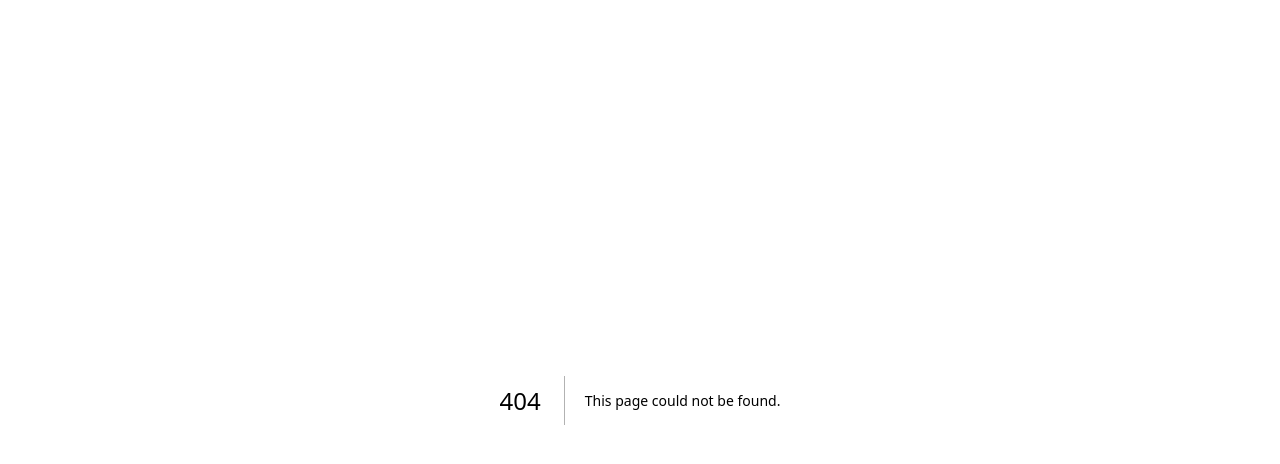
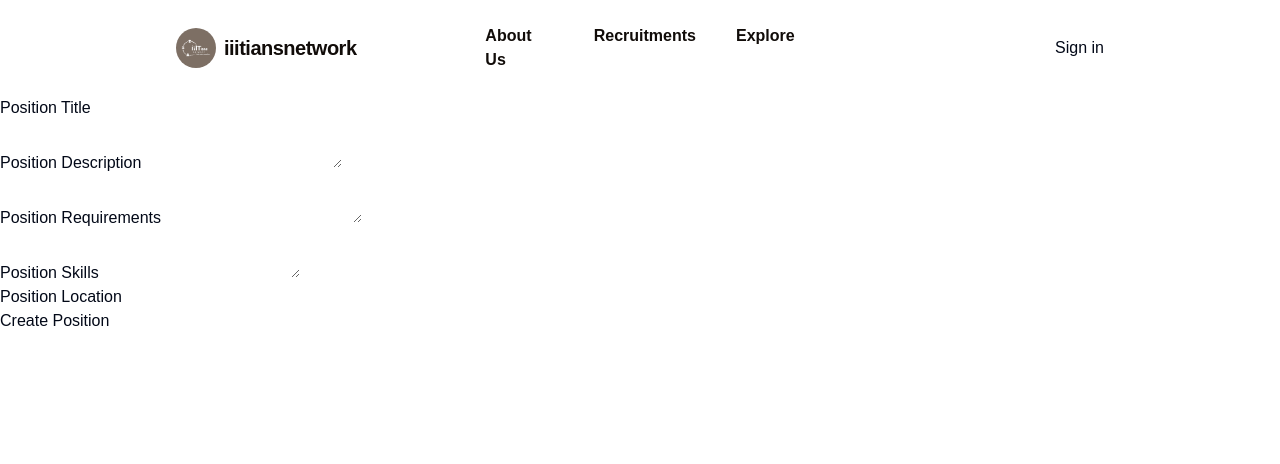
Before and after one commit to yogeyyy/IIITiansNetworkWeb, a Next.js app: page /createPosition in a window 1280 px wide. Before the commit this address had no page. Shown: the top 464 px of the page. Built offline with nearby package versions, Linux system fonts and the light colour scheme; no server answers.

Commit message:
Implement: Create position

```diff
--- /dev/null
+++ b/actions/positionsActions.ts
@@ -0,0 +1,24 @@
+"use server";
+
+import connectDB from "@/mongodb/db";
+import { Position, PositionBase } from "@/mongodb/models/position";
+import { currentUser } from "@clerk/nextjs/server";
+
+export default async function createPositionAction(data: PositionBase) {
+    await connectDB();
+    const user = await currentUser();
+
+    if(!user) { //check user present
+        throw new Error("User not authenticated");
+    }
+
+    if(!data) { // check if position input is empty
+        throw new Error("Position content is required");
+    }
+
+    try {
+        await Position.create(data);
+    } catch (error) {
+        throw new Error(`Error creating position: ${error}`);
+    }
+}
--- /dev/null
+++ b/app/(recruitment)/createPosition/page.tsx
@@ -0,0 +1,103 @@
+"use client"
+
+import createPositionAction from "@/actions/positionsActions";
+import { PositionBase, PositionData } from "@/mongodb/models/position";
+import { useState } from "react";
+
+const createPosition = () => {
+  const [formData, setFormData] = useState({
+    positionTitle: '',
+    positionDescription: '',
+    positionRequirements: '',
+    positionSkills: '',
+    positionLocation: '',
+  });
+
+  const handleChange = (e: React.ChangeEvent<HTMLInputElement | HTMLTextAreaElement>) => {
+    const { name, value } = e.target;
+    setFormData({
+      ...formData,
+      [name]: value,
+    });
+  };
+
+  const handleSubmit = (e: React.FormEvent) => {
+    e.preventDefault();
+
+    // TODO: checks
+
+    //promise
+    const promise = handleCreatePosition(formData);
+
+    // Toast
+
+  };
+
+  const handleCreatePosition = async (data: PositionBase) => {
+    try {
+      await createPositionAction(data);
+    } catch (error) {
+      console.log("Error Creating position:", error);
+    }
+  }
+
+  return (
+    <form onSubmit={handleSubmit}>
+      <div>
+        <label htmlFor="positionTitle">Position Title</label>
+        <input
+          type="text"
+          id="positionTitle"
+          name="positionTitle"
+          value={formData.positionTitle}
+          onChange={handleChange}
+          required
+        />
+      </div>
+      <div>
+        <label htmlFor="positionDescription">Position Description</label>
+        <textarea
+          id="positionDescription"
+          name="positionDescription"
+          value={formData.positionDescription}
+          onChange={handleChange}
+          required
+        />
+      </div>
+      <div>
+        <label htmlFor="positionRequirements">Position Requirements</label>
+        <textarea
+          id="positionRequirements"
+          name="positionRequirements"
+          value={formData.positionRequirements}
+          onChange={handleChange}
+          required
+        />
+      </div>
+      <div>
+        <label htmlFor="positionSkills">Position Skills</label>
+        <textarea
+          id="positionSkills"
+          name="positionSkills"
+          value={formData.positionSkills}
+          onChange={handleChange}
+          required
+        />
+      </div>
+      <div>
+        <label htmlFor="positionLocation">Position Location</label>
+        <input
+          type="text"
+          id="positionLocation"
+          name="positionLocation"
+          value={formData.positionLocation}
+          onChange={handleChange}
+          required
+        />
+      </div>
+      <button type="submit">Create Position</button>
+    </form>
+  );
+};
+
+export default createPosition;
--- a/app/(recruitment)/recruit/page.tsx
+++ b/app/(recruitment)/recruit/page.tsx
@@ -1,9 +1,11 @@
+import OpenPositions from "@/components/OpenPositions"
 import RecruitmentBanner from "@/components/RecruitmentBanner"
 
 const Recruit = () => {
   return (
     <div className="flex flex-col items-center w-full">
       <RecruitmentBanner />
+      <OpenPositions />
     </div>
   )
 }
--- /dev/null
+++ b/components/OpenPositions.tsx
@@ -0,0 +1,18 @@
+const OpenPositions = () => {
+  return (
+    <section className="w-4/5 px-12 flex py-20">
+        {/* Heading */}
+        <h1 className=" font-inter tracking-tight text-[#110C09] text-[4rem] leading-tight">Open Positions</h1>
+
+        {/* Filters */}
+        <p>Filters</p>
+
+        {/* Positions card builder */}
+        <div className="grid">
+
+        </div>
+    </section>
+  )
+}
+
+export default OpenPositions
--- a/mongodb/db.ts
+++ b/mongodb/db.ts
@@ -1,8 +1,5 @@
 import mongoose from 'mongoose';
 import dotenv from 'dotenv';
-dotenv.config();
-
-
 dotenv.config();
 
 const connectDB = async () => {
--- /dev/null
+++ b/mongodb/models/position.ts
@@ -0,0 +1,47 @@
+import mongoose, { Model, models, Schema } from "mongoose";
+
+export interface PositionBase {
+    positionTitle: string;
+    positionDescription: string;
+    positionRequirements: string;
+    positionSkills: string;
+    positionLocation: string;
+}
+
+export interface PositionData extends PositionBase, Document {
+    createdAt: Date;
+    updatedAt: Date;
+}
+
+// define document methods (for instance methods)
+interface PositionMethods {
+    // likePost(userId: string): Promise<void>;
+    // unlikePost(userId: string): Promise<void>;
+    // commentOnPost(comment: ICommentBase): Promise<void>;
+    // getAllComments(): Promise<IComment[]>;
+    // removePost(): Promise<void>;
+    removePosition(): Promise<void>;
+}
+
+interface PositionStatics {
+    getAllPositions(): Promise<PositionDocument[]>;
+}
+
+export interface PositionDocument extends PositionData, PositionMethods {} // single instance of a postion
+interface PositionModel extends PositionStatics, Model<PositionDocument> {} // allpositions
+
+
+const PositionSchema = new Schema<PositionDocument>(
+    {
+        positionTitle: { type: String, required: true },
+        positionDescription: { type: String, required: true },
+        positionRequirements: { type: String, required: true },
+        positionSkills: { type: String, required: true },
+        positionLocation: { type: String, required: true },
+    },
+    {
+        timestamps: true,
+    }
+);
+
+export const Position = (models.Position as PositionModel) || mongoose.model<PositionDocument, PositionModel>("Position", PositionSchema);
```
